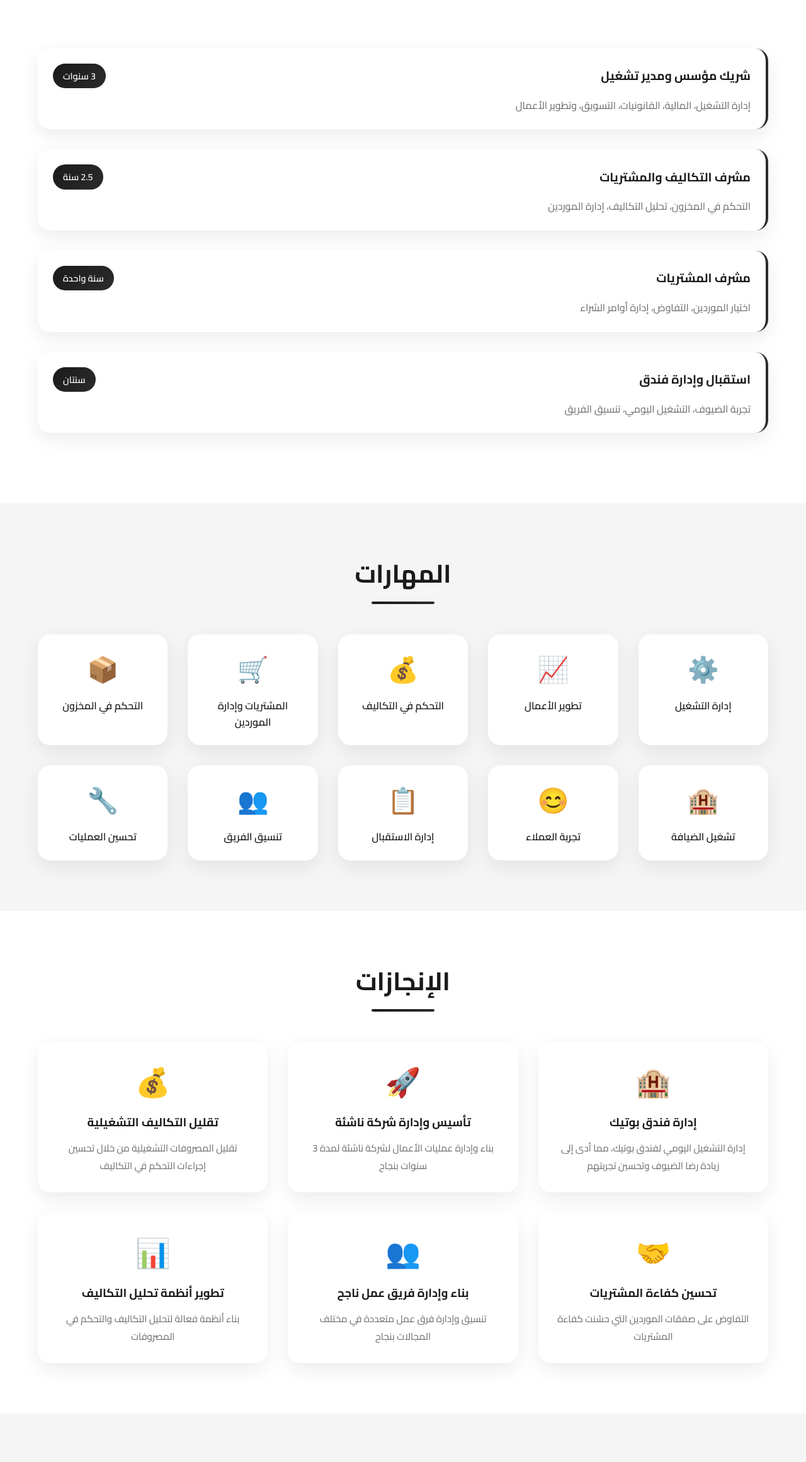
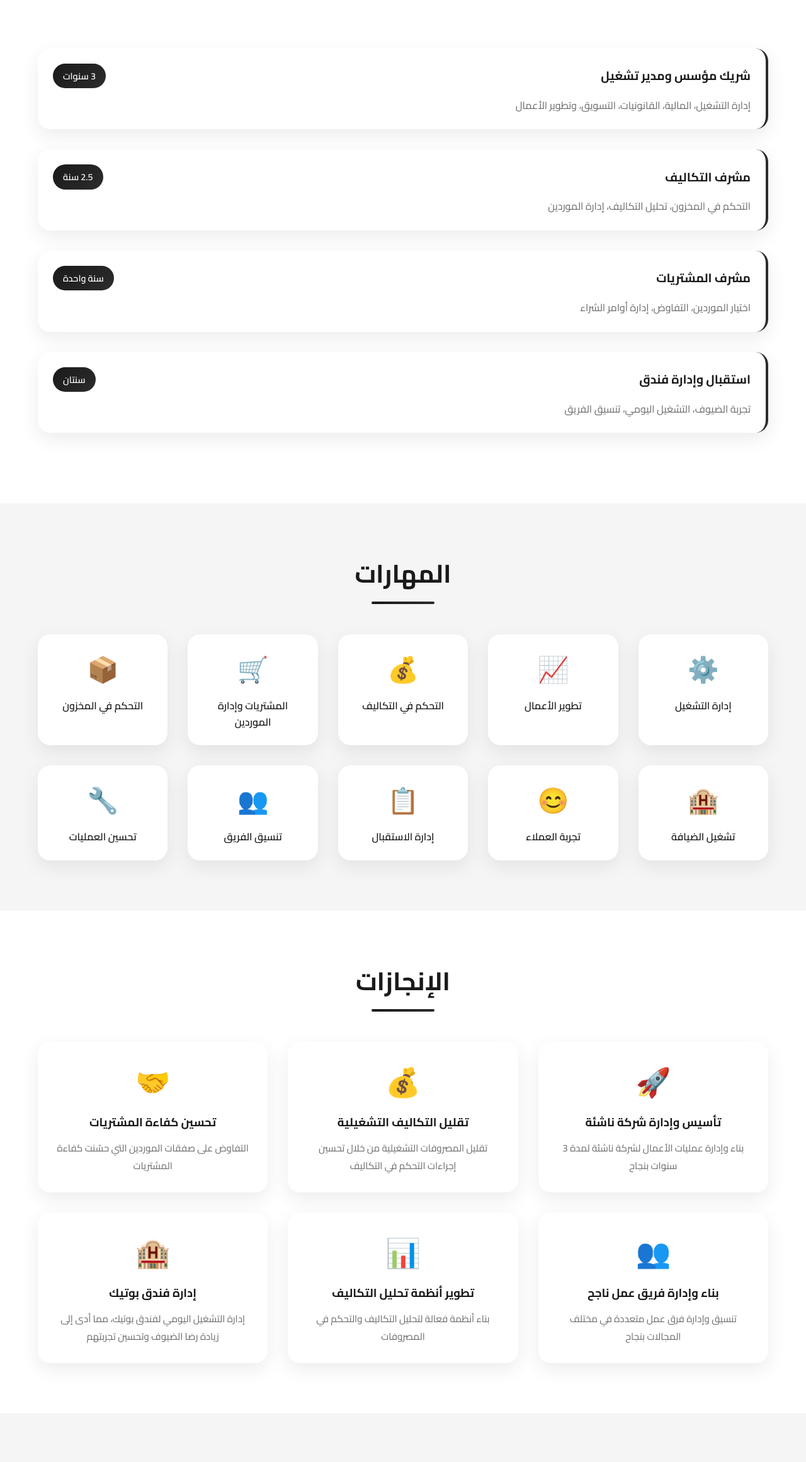
Before and after one commit to 02ehab/ehab-portfolio, a plain HTML site: page index.html in a window 1280 px wide. Shown: the part 1729-4050 px from the top of the page at 63% size. Drawn offline with Linux system fonts and the light colour scheme.

```diff
--- a/index.html
+++ b/index.html
@@ -157,7 +157,7 @@
                 </div>
                 <div class="experience-card">
                     <div class="card-header">
-                        <h3 data-ar="مشرف التكاليف والمشتريات" data-en="Cost Control & Procurement Supervisor">مشرف التكاليف والمشتريات</h3>
+                        <h3 data-ar="مشرف التكاليف " data-en="Cost Control & Procurement Supervisor">مشرف التكاليف </h3>
                         <span class="duration" data-ar="2.5 سنة" data-en="2.5 Years">2.5 سنة</span>
                     </div>
                     <div class="card-body">
@@ -176,7 +176,7 @@
 
                 <div class="experience-card">
                     <div class="card-header">
-                        <h3 data-ar="استقبال وإدارة فندق" data-en="Front Desk & Hotel Operations">استقبال وإدارة فندق</h3>
+                        <h3 data-ar="استقبال وإدارة التشغيل" data-en="Front Desk & Hotel Operations">استقبال وإدارة فندق</h3>
                         <span class="duration" data-ar="سنتان" data-en="2 Years">سنتان</span>
                     </div>
                     <div class="card-body">
@@ -242,11 +242,6 @@
             <h2 class="section-title" data-ar="الإنجازات" data-en="Projects / Achievements">الإنجازات</h2>
             <div class="projects-grid">
                 <div class="project-card">
-                    <div class="project-icon">🏨</div>
-                    <h3 data-ar="إدارة فندق بوتيك" data-en="Managed Boutique Hotel Operations">إدارة فندق بوتيك</h3>
-                    <p data-ar="إدارة التشغيل اليومي لفندق بوتيك، مما أدى إلى زيادة رضا الضيوف وتحسين تجربتهم" data-en="Managed daily operations of a boutique hotel, increasing guest satisfaction.">إدارة التشغيل اليومي لفندق بوتيك، مما أدى إلى زيادة رضا الضيوف وتحسين تجربتهم</p>
-                </div>
-                <div class="project-card">
                     <div class="project-icon">🚀</div>
                     <h3 data-ar="تأسيس وإدارة شركة ناشئة" data-en="Built and Managed Startup Operations">تأسيس وإدارة شركة ناشئة</h3>
                     <p data-ar="بناء وإدارة عمليات الأعمال لشركة ناشئة لمدة 3 سنوات بنجاح" data-en="Built and managed business operations for a startup for 3 years.">بناء وإدارة عمليات الأعمال لشركة ناشئة لمدة 3 سنوات بنجاح</p>
@@ -272,6 +267,11 @@
                     <div class="project-icon">📊</div>
                     <h3 data-ar="تطوير أنظمة تحليل التكاليف" data-en="Developed Cost Analysis Systems">تطوير أنظمة تحليل التكاليف</h3>
                     <p data-ar="بناء أنظمة فعالة لتحليل التكاليف والتحكم في المصروفات" data-en="Built effective systems for cost analysis and expense control.">بناء أنظمة فعالة لتحليل التكاليف والتحكم في المصروفات</p>
+                </div>
+                <div class="project-card">
+                    <div class="project-icon">🏨</div>
+                    <h3 data-ar="إدارة تشغيل فندق بوتيك" data-en="Managed Boutique Hotel Operations">إدارة فندق بوتيك</h3>
+                    <p data-ar="إدارة التشغيل اليومي لفندق بوتيك، مما أدى إلى زيادة رضا الضيوف وتحسين تجربتهم" data-en="Managed daily operations of a boutique hotel, increasing guest satisfaction.">إدارة التشغيل اليومي لفندق بوتيك، مما أدى إلى زيادة رضا الضيوف وتحسين تجربتهم</p>
                 </div>
             </div>
         </div>
```
